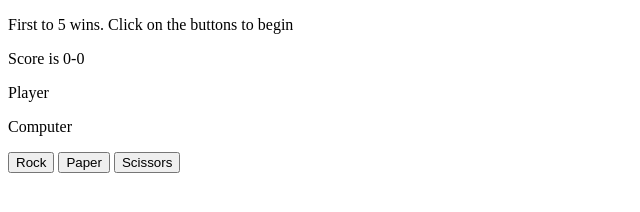
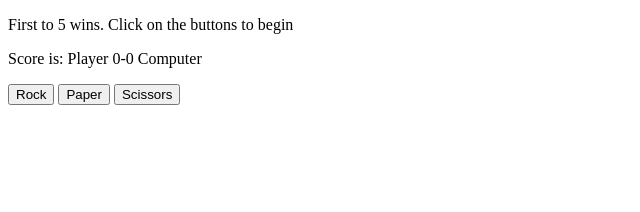
Before and after one commit to Jan0Fu/rockpaperscissors, a plain HTML site: page index.html in a window 1280 px wide. Shown: the whole page, without its empty margins (0-640 px from the left). Drawn offline with Linux system fonts and the light colour scheme.

Commit message:
Made som fixes and final touches

```diff
--- a/index.html
+++ b/index.html
@@ -9,13 +9,13 @@
 <body>
     <div class="container">
         <title><h1>Rock Paper Scissors Game</h1></title>
-        <div class="currentRound"><p id='currentRound'>First to 5 wins. Click on the buttons to begin</p><p id='score'>Score is 0-0</p></div>
+        <div class="currentRound"><p id='currentRound'>First to 5 wins. Click on the buttons to begin</p><p id='score'>Score is: Player  0-0  Computer</p></div>
         <div class='game'>
             <div class='player'>
-                <p class="playerScore">Player</p>
+                <p class="playerScore"></p>
             </div>
             <div class='computer'>
-                <p class="computerScore">Computer</p>
+                <p class="computerScore"></p>
             </div>
         </div>
         <div class="buttons">
--- a/rockpaperscissors.js
+++ b/rockpaperscissors.js
@@ -39,16 +39,16 @@ function playRound(playerSelection, computerSelection) {
         }
         score.textContent = updateScore()
         if (playerScore === 5) {
-            currentRound.textContent = 'You won the game! Congratulations!'
+            currentRound.textContent = "You won the game! Congratulations!"
         }
         else if (computerScore === 5) {
-            currentRound.textContent = 'You lost to a computer! Try again'
+            currentRound.textContent = "You lost to a computer! Try again"
         }
     }
     else {
-        alert('Game is over. Refresh page to play again')
+        alert("Game is over. Refresh page to play again")
     }
 }
 function updateScore() {
-    return `Score is ${playerScore}-${computerScore}`
+    return `Score is: Player  ${playerScore}-${computerScore}  Computer`
 }
```
